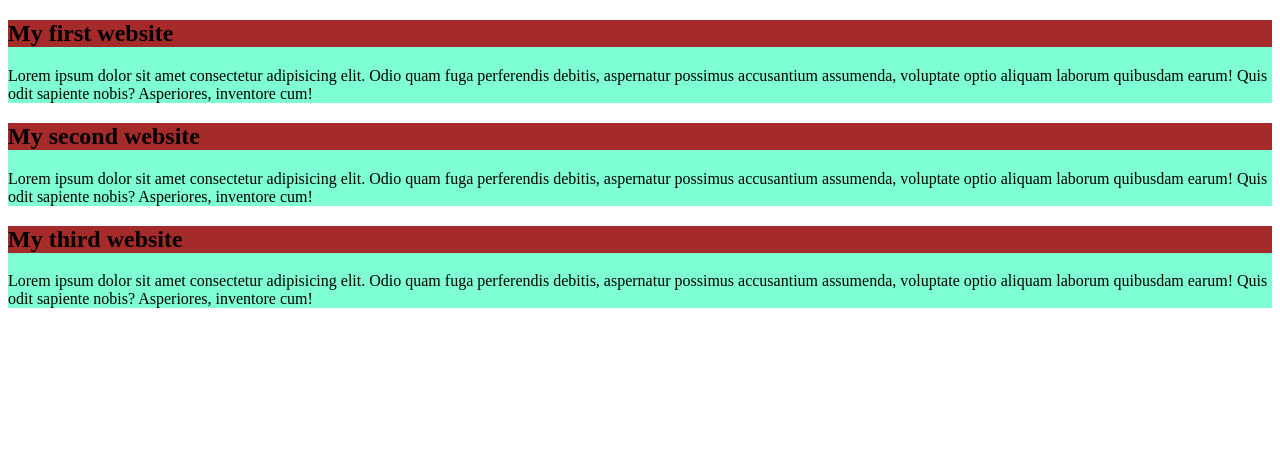
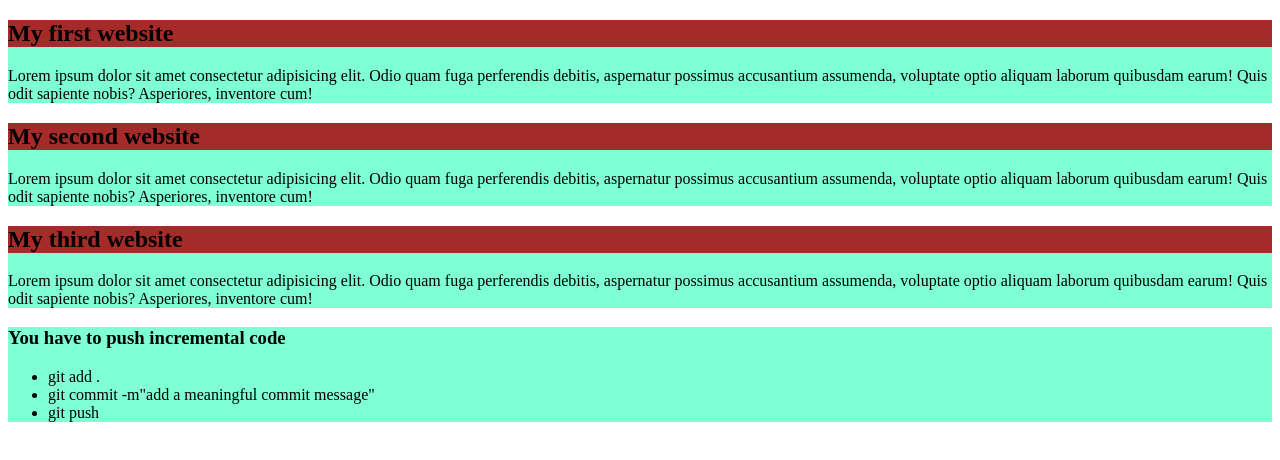
Before and after one commit to HasibulHasan13/My-Github-Repo, a plain HTML site: page index.html in a window 1280 px wide. Drawn offline with Linux system fonts and the light colour scheme.

Commit message:
added a list

```diff
--- a/index.html
+++ b/index.html
@@ -19,6 +19,13 @@
         <h2>My third website</h2>
         <p>Lorem ipsum dolor sit amet consectetur adipisicing elit. Odio quam fuga perferendis debitis, aspernatur possimus accusantium assumenda, voluptate optio aliquam laborum quibusdam earum! Quis odit sapiente nobis? Asperiores, inventore cum!</p>
     </div>
-
+    <div>
+        <h3>You have to push incremental code</h3>
+        <ul>
+            <li>git add .</li>
+            <li>git commit -m"add a meaningful commit message"</li>
+            <li>git push</li>
+        </ul>
+    </div>
 </body>
 </html>
```
